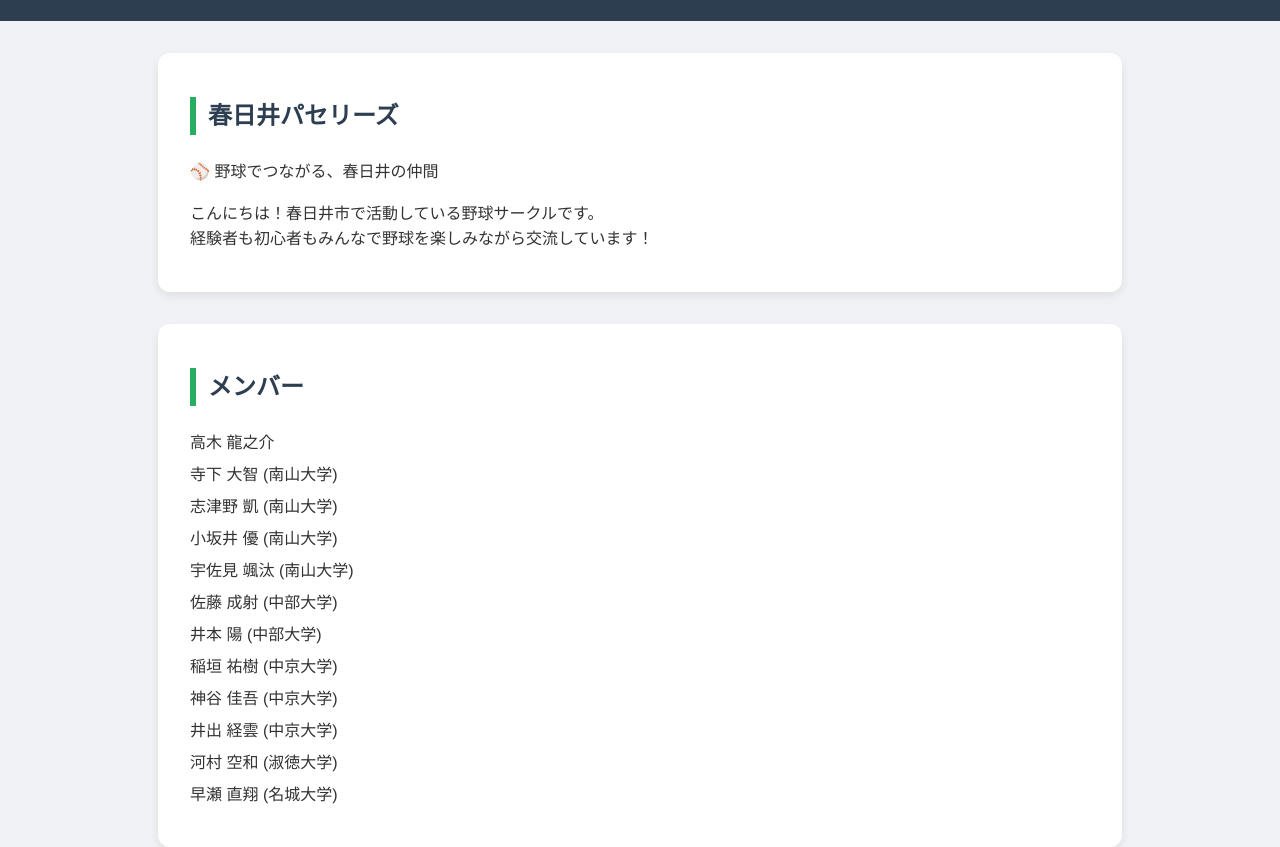
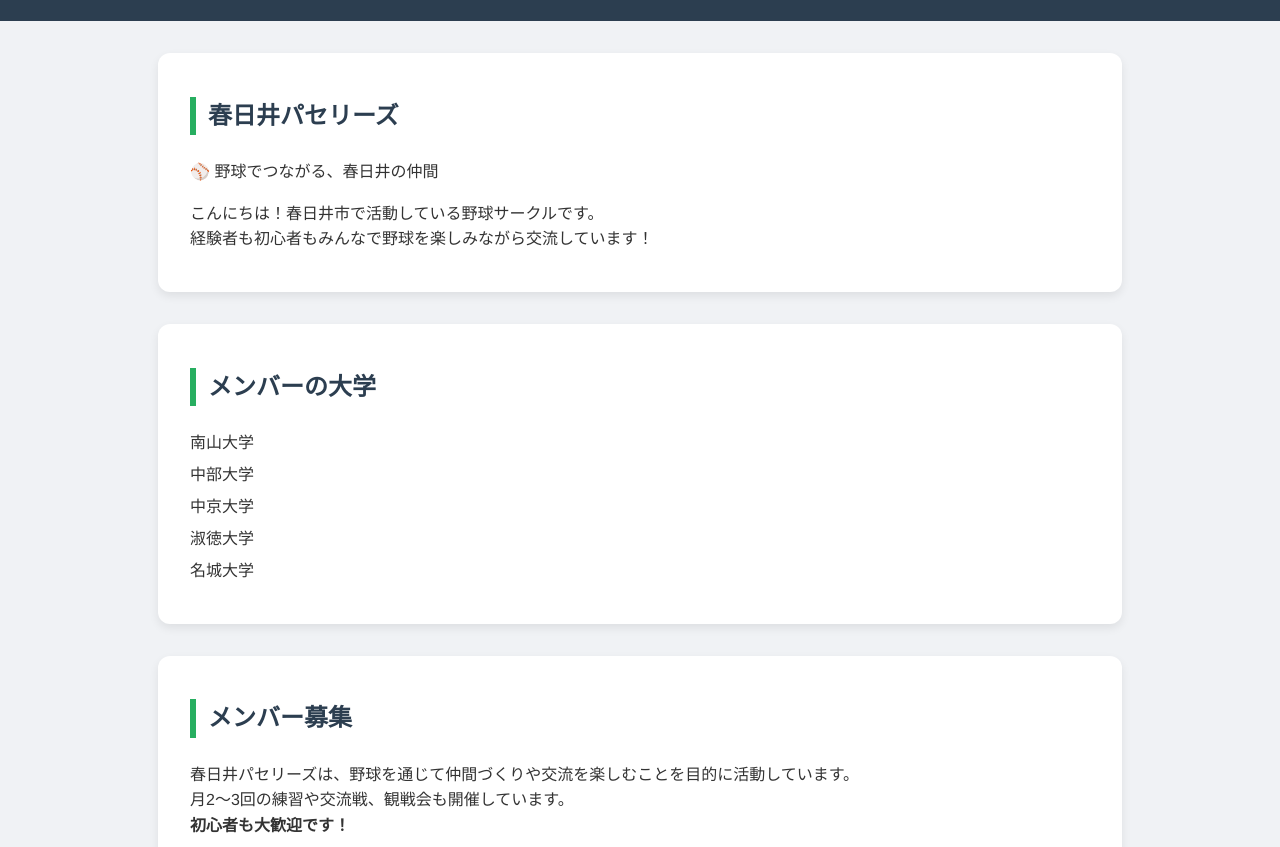
Before and after one commit to Kasugaiparsley/new-paseri, a plain HTML site: page index.html in a window 1280 px wide. Shown: the part 107-954 px from the top of the page. Drawn offline with Linux system fonts and the light colour scheme; a script that the page names is missing.

Commit message:
Update index.html

```diff
--- a/index.html
+++ b/index.html
@@ -126,20 +126,13 @@
   </section>
 
   <section id="members">
-    <h2>メンバー</h2>
+    <h2>メンバーの大学</h2>
     <ul>
-      <li>高木 龍之介</li>
-      <li>寺下 大智 (南山大学)</li>
-      <li>志津野 凱 (南山大学)</li>
-      <li>小坂井 優 (南山大学)</li>
-      <li>宇佐見 颯汰 (南山大学)</li>
-      <li>佐藤 成射 (中部大学)</li>
-      <li>井本 陽 (中部大学)</li>
-      <li>稲垣 祐樹 (中京大学)</li>
-      <li>神谷 佳吾 (中京大学)</li>
-      <li>井出 経雲 (中京大学)</li>
-      <li>河村 空和 (淑徳大学)</li>
-      <li>早瀬 直翔 (名城大学)</li>
+      <li>南山大学</li>
+      <li>中部大学</li>
+      <li>中京大学</li>
+      <li>淑徳大学</li>
+      <li>名城大学</li>
     </ul>
   </section>
 
@@ -163,8 +156,11 @@
     <h2>写真</h2>
     <div class="gallery">
       <img src="kasugai1.jpg" alt="集合写真">
+      $ git add kasugai1.jpg
       <img src="syasin1.jpg" alt="活動写真1">
+      $ git add syasin1.jpg
       <img src="syasin2.jpg" alt="活動写真2">
+      $ git add syasin2.jpg
     </div>
   </section>
 
```
